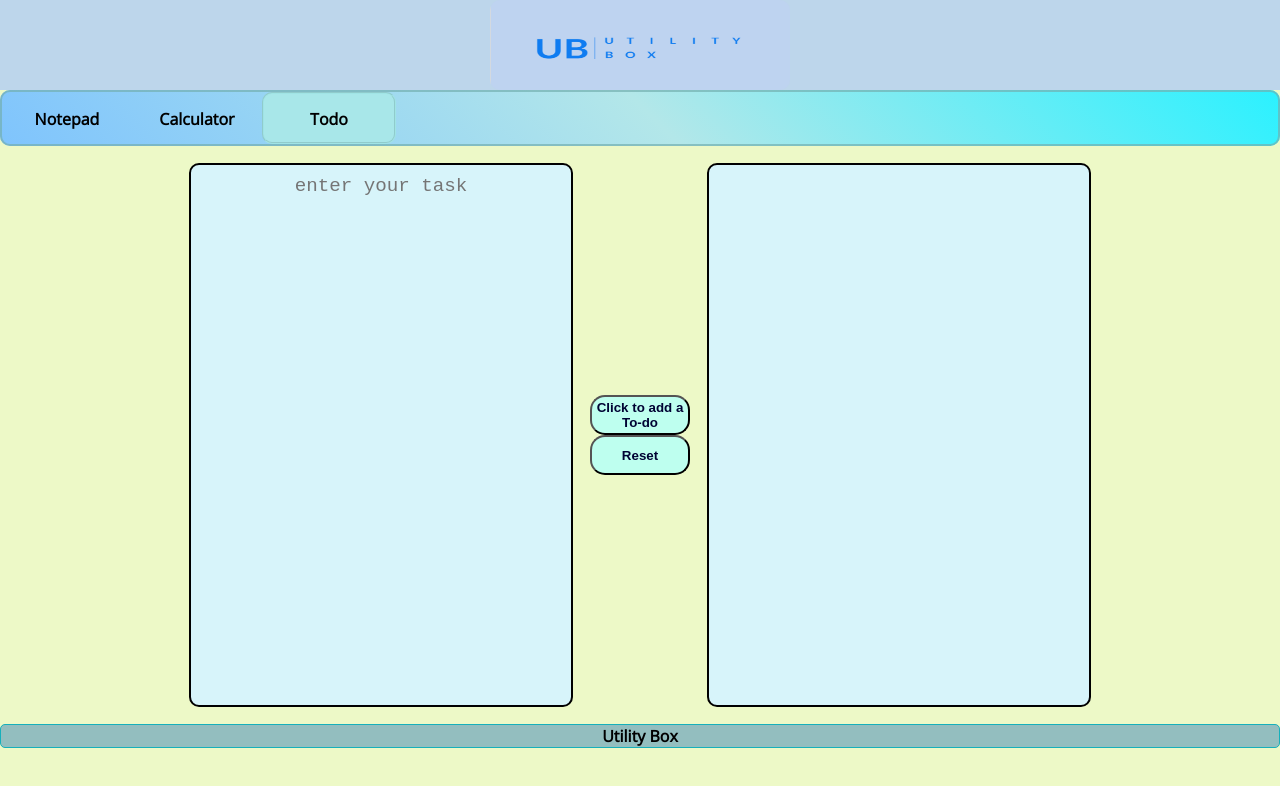
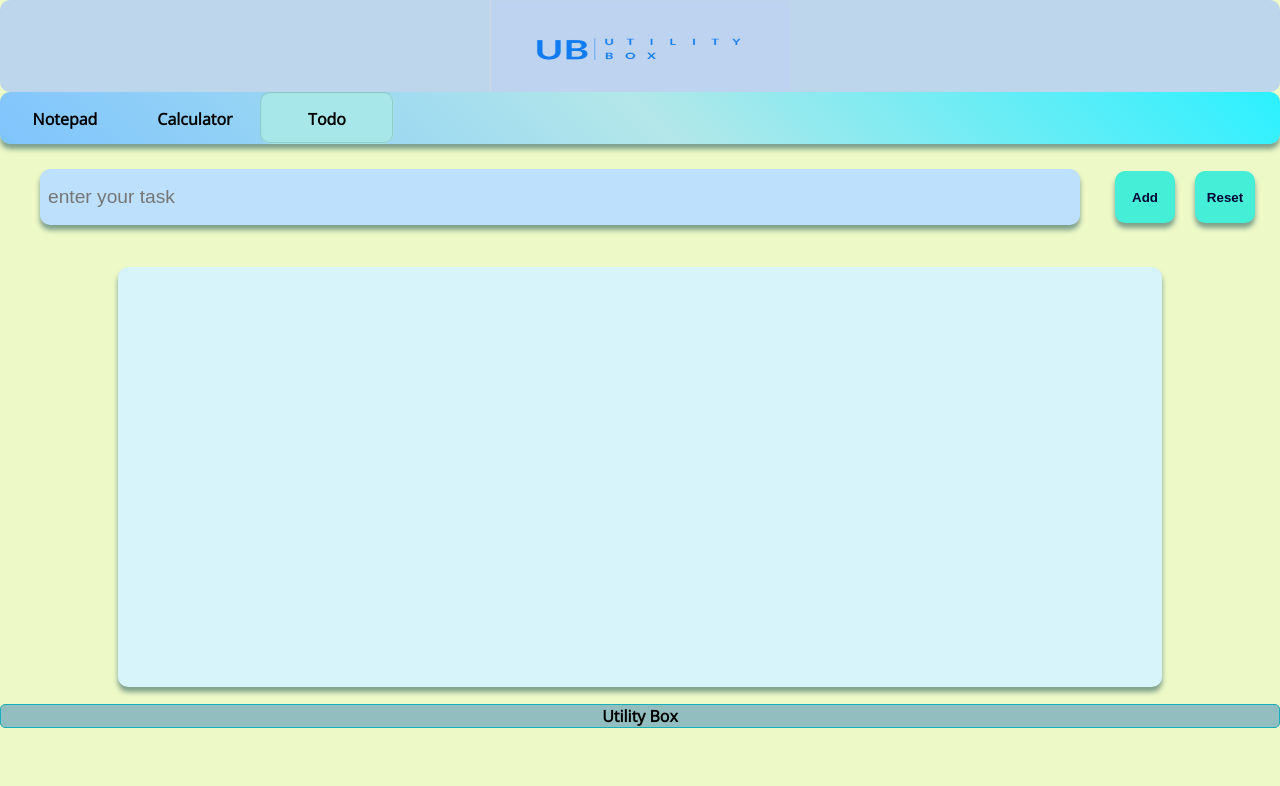
Before and after one commit to tarunkumarkushwaha/reactor-using-vite, a React (Vite) app: page /todo in a window 1280 px wide. Shown: the top 786 px of the page. Built offline with nearby package versions, Linux system fonts and the light colour scheme.

Commit message:
major UI change

```diff
--- a/src/App.css
+++ b/src/App.css
@@ -3,14 +3,16 @@
   padding: 0;
 }
 
-.appnamediv{
-background-color:#bdd6eb;
+.appnamediv {
+  background-color: #bdd6eb;
+  border: 1px groove #bdd6eb9a;
+  border-radius: 10px;
 }
 
 .appname {
   width: 300px;
   height: 90px;
-  border-radius: 10px;
+
 }
 
 ul {
@@ -18,8 +20,8 @@ ul {
   align-items: center;
   flex-direction: row;
   flex-wrap: wrap;
-  border: 2px solid rgba(115, 175, 175, 0.685);
   border-radius: 10px;
+  box-shadow: 0px 5px 5px rgba(13, 69, 77, 0.5);
 }
 
 li {
@@ -57,10 +59,14 @@ nav ul li a {
   margin: 50px;
 }
 
-.input1 {
-  height: 150px;
-  width: 250px;
+.input-todo {
+  margin: 25px;
+  padding: 6px;
+  height: 40px;
+  width: 80vw;
+  background-color: #bde0fd;
   font-size: larger;
+  line-height: 50px;
 }
 
 .flex-row-center {
@@ -77,7 +83,7 @@ nav ul li a {
   align-items: center;
 }
 
-.input2 {
+.input-modal {
   margin: 40px;
   height: 50px;
   width: 200px;
@@ -98,126 +104,149 @@ button {
   color: #000333;
   height: 40px;
   width: 100px;
+  margin: 5px;
   border-radius: 15px;
-  background-color:#beffef;
+  background-color: #5efdd5;
+  box-shadow: 0px 5px 5px rgba(13, 69, 77, 0.5);
 }
 
 button:active {
-  background-color: #44eed7;
+  background-color: #2b998a;
 }
 
-button:hover, select:hover {
-  border: 2px solid #000333;
+button:hover,
+select:hover {
+  border: 2px solid #005f57;
   transform: scale(1.05);
 }
 
-.calcbutton {
-  background-color:#60a2af;
-  font-size: 30px;
-  font-weight: bold;
-  width: 120px;
-  height: 60px;
+.todo-button {
+  height: 52px;
+  width: 60px;
+  background-color: #44eed7;
+  margin: 10px;
 }
 
 .text-center {
   text-align: center;
 }
 
+.border-transparent {
+  border: 2px solid transparent;
+  border-radius: 10px;
+}
+
+.border-groove-light {
+  border: 2px groove rgba(168, 168, 247, 0.5);
+  border-radius: 10px;
+}
+
+.shadow {
+  box-shadow: 0px 5px 5px rgba(13, 69, 77, 0.5);
+}
+
+.calculator {
+  background-color: #b4d7c6;
+  box-shadow: 0px 5px 5px rgba(13, 69, 77, 0.5);
+  margin: 8px auto;
+  padding: 10px;
+  width: 390px;
+}
+
 .calcdisplay {
   background-color: #ffffff;
   text-align: right;
   font-size: 50px;
-  font-weight: bolder;
+  font-weight: bold;
   margin: 5px 5px 15px 2px;
-  width: 353px;
+  width: 380px;
   height: 83px;
 }
 
-.border-black {
-  border-radius: 10px;
-  border: 2px solid rgb(0, 0, 0);
+.calcbutton {
+  background-color: #60a2af;
+  font-size: 30px;
+  font-weight: bold;
+  width: 120px;
+  height: 47px;
 }
 
-.border-groove-light{
-  border: 2px groove rgba(168, 168, 247, 0.5);
+.todo-display {
+  background-color: #d7f4fa;
   border-radius: 10px;
-}
-
-.calculator {
-  background-color:#b4d7c6;
-  margin: 8px auto;
-  padding: 10px;
-  width: 360px;
-}
-
-.outer {
-  background-color: #d7f4fa;
   margin: 17px;
   padding: 10px;
-  width: 360px;
-  height: 65vh;
+  width: 80vw;
+  height: 50vh;
   font-size: larger;
 }
 
-.outer2 {
+.notepad-display {
   background-color: #d9dce7;
   margin: 15px auto;
-  padding: 10px;
+  padding: 12px;
   width: 96vw;
-  height: 53vh;
+  height: 50vh;
   font-size: larger;
 }
 
-#btn-list{
- margin-top: 15px;
+#btn-list {
+  margin-top: 15px;
 }
 
-.to-do{
-  /* background-color: #6afcf4; */
+.to-do {
   text-align: left;
   padding: 5px;
   overflow-wrap: break-word;
 }
 
-.modal{
+.modal {
   position: absolute;
   top: 32vh;
   left: 25vw;
-  background-color: #2b99ffe7;
+  background-color: #a2eef8;
   padding: 10px 50px 0px 0px;
+  box-shadow: 0px 20px 40px rgb(8 8 8);
 }
-.cards{
+
+.select {
   margin: 1px;
   padding: 5px;
   font-size: 15px;
   font-weight: 550;
   color: #000333;
-  background-color:#beffef;
+  background-color: #5efdd5;
+  box-shadow: 0px 5px 5px rgba(13, 69, 77, 0.5);
   width: 100px;
   height: 40px;
 }
-.footer{
-  background-color:  #93bebf;
+
+.footer {
+  background-color: #93bebf;
   text-align: center;
   border: 1px solid rgb(22, 176, 187);
   border-radius: 5px;
 }
 
-textarea{
+textarea {
   resize: none;
 }
 
-.deletetodo{
-  cursor: pointer;
-  text-align: end;
+.deletetodo {
   cursor: pointer;
   border-radius: 10px;
   color: red;
-  background-color: #f7888894;
+  background-color: #f7efeffd;
   border: 1px solid #000108;
+  position: relative;
+  bottom: 30px;
+  left: 38vw;
 }
 
-.tododiv{
+.tododiv {
   background-color: #83c4f8;
+  border: 2px solid #39a6ff;
+  ;
   border-radius: 10px;
+  margin: 5px;
 }
--- a/src/Components/Calculator.jsx
+++ b/src/Components/Calculator.jsx
@@ -7,8 +7,8 @@ const Calculator = () => {
   }
   const change = (e) => {
     setOutput(e.target.value)
-    // sorry "=" button on keyboard donot work
-    console.log(Output)
+    // sorry "=" button on keyboard is not mapped, use enter key or "=" button on calculator to evaluate
+    // console.log(Output)
   }
   const result = () => {
     setOutput(eval(Output).toString())
@@ -16,29 +16,35 @@ const Calculator = () => {
   const clinicAllClear = () => {
     setOutput("")
   }
+  const onEnterPress = (e) => {
+    if (e.keyCode == 13 && e.shiftKey == false) {
+      // e.preventDefault();
+      result();
+    }
+  }
   return (
     <>
-      <Navbar/>
-      <div className="border-black calculator">
-        <input type="text" value={Output} className="calcdisplay border-black" onChange={change} />
-        <button value={7} className="calcbutton border-black" onClick={clicked}>7</button>
-        <button value={8} className="calcbutton border-black" onClick={clicked}>8</button>
-        <button value={9} className="calcbutton border-black" onClick={clicked}>9</button>
-        <button value={4} className="calcbutton border-black" onClick={clicked}>4</button>
-        <button value={5} className="calcbutton border-black" onClick={clicked}>5</button>
-        <button value={6} className="calcbutton border-black" onClick={clicked}>6</button>
-        <button value={1} className="calcbutton border-black" onClick={clicked}>1</button>
-        <button value={2} className="calcbutton border-black" onClick={clicked}>2</button>
-        <button value={3} className="calcbutton border-black" onClick={clicked}>3</button>
-        <button value={0} className="calcbutton border-black" onClick={clicked}>0</button>
-        <button value={"+"} className="calcbutton border-black" onClick={clicked}>+</button>
-        <button value={"."} className="calcbutton border-black" onClick={clicked}>.</button>
-        <button value={"-"} className="calcbutton border-black" onClick={clicked}>-</button>
-        <button value={"*"} className="calcbutton border-black" onClick={clicked}>x</button>
-        <button value={"/"} className="calcbutton border-black" onClick={clicked}>/</button>
-        <button value={"%"} className="calcbutton border-black" onClick={clicked}>remnder</button>
-        <button value={"clear"} className="calcbutton border-black" onClick={clinicAllClear}>clear</button>
-        <button value={"="} className="calcbutton border-black" onClick={result}>=</button>
+      <Navbar />
+      <div className="border-transparent calculator">
+        <input type="text" className="calcdisplay shadow border-transparent" onChange={change} value={Output} onKeyDown={onEnterPress} />
+        <button value={7} className="calcbutton border-transparent" onClick={clicked}>7</button>
+        <button value={8} className="calcbutton border-transparent" onClick={clicked}>8</button>
+        <button value={9} className="calcbutton border-transparent" onClick={clicked}>9</button>
+        <button value={4} className="calcbutton border-transparent" onClick={clicked}>4</button>
+        <button value={5} className="calcbutton border-transparent" onClick={clicked}>5</button>
+        <button value={6} className="calcbutton border-transparent" onClick={clicked}>6</button>
+        <button value={1} className="calcbutton border-transparent" onClick={clicked}>1</button>
+        <button value={2} className="calcbutton border-transparent" onClick={clicked}>2</button>
+        <button value={3} className="calcbutton border-transparent" onClick={clicked}>3</button>
+        <button value={0} className="calcbutton border-transparent" onClick={clicked}>0</button>
+        <button value={"+"} className="calcbutton border-transparent" onClick={clicked}>+</button>
+        <button value={"."} className="calcbutton border-transparent" onClick={clicked}>.</button>
+        <button value={"-"} className="calcbutton border-transparent" onClick={clicked}>-</button>
+        <button value={"*"} className="calcbutton border-transparent" onClick={clicked}>x</button>
+        <button value={"/"} className="calcbutton border-transparent" onClick={clicked}>/</button>
+        <button value={"%"} className="calcbutton border-transparent" onClick={clicked}>remnder</button>
+        <button value={"clear"} className="calcbutton border-transparent" onClick={clinicAllClear}>clear</button>
+        <button value={"="} className="calcbutton border-transparent" onClick={result}>=</button>
       </div>
     </>
   )
--- a/src/Components/Notepad/Replacemodal.jsx
+++ b/src/Components/Notepad/Replacemodal.jsx
@@ -10,17 +10,17 @@ const Replacemodal = ({ prevword, newword, setPrevword, setNewword, closemodal }
   return (
     <>
       {/* no fade effect  */}
-      <div className='modal border-black flex-row-center'>
+      <div className='modal border-transparent flex-row-center'>
         <input
           type="text"
-          className="text-center border-black input2"
+          className="text-center border-transparent input-modal"
           placeholder="Word to be replaced"
           value={prevword}
           onChange={onchange1}
         ></input>
         <input
           type="text"
-          className="text-center border-black input2"
+          className="text-center border-transparent input-modal"
           placeholder="Replace with"
           value={newword}
           onChange={onchange2}
--- a/src/Components/Todo.jsx
+++ b/src/Components/Todo.jsx
@@ -1,12 +1,12 @@
-import React, { useState } from "react";
+import React, { useState, useEffect } from "react";
 import Navbar from "./navbar";
 
 const Todo = () => {
-  let num = localStorage.getItem("items") ? localStorage.getItem("items").split(",") : []
+  // let num = localStorage.getItem("items") ? localStorage.getItem("items").split(",") : []
 
   // states
   const [item, setItem] = useState("");
-  const [todo, setTodo] = useState(num);
+  const [todo, setTodo] = useState(JSON.parse(localStorage.getItem('items')) || []);
 
   // display change event
   const displaychange = (e) => {
@@ -21,47 +21,49 @@ const Todo = () => {
     })
     setItem('')
     // save to localStorage
-    localStorage.setItem("items", todo)
+    localStorage.setItem("items", JSON.stringify(todo))
   }
   const Delete = (a) => {
     setTodo([])
-    localStorage.removeItem("items")
+    localStorage.clear()
   }
   const deletetodo = (a) => {
     setTodo(todo.filter((e) => { return e !== a }))
+    localStorage.setItem('items', JSON.stringify(todo));
   }
   const onEnterPress = (e) => {
     if (e.keyCode == 13 && e.shiftKey == false) {
       e.preventDefault();
-      //   addtodo();
-      alert(localStorage.getItem("items"))
+      addtodo();
     }
-
   }
+  useEffect(() => {
+    localStorage.setItem('items', JSON.stringify(todo));
+  }, [todo]);
 
   return (
     <>
       <Navbar />
-      <div className="flex-row-center">
-        <textarea
-          rows="4" cols="30"
-          value={item}
-          onChange={displaychange}
-          onKeyDown={onEnterPress}
-          placeholder="enter your task"
-          className="outer text-center border-black input1"
-        ></textarea>
-        <div className="flex-column-center">
-          <button className="text-center" onClick={addtodo}>
-            Click to add a To-do
+      <div className="flex-column-center">
+        <div className="flex-row-center">
+          <input
+            type="text"
+            value={item}
+            onChange={displaychange}
+            onKeyDown={onEnterPress}
+            placeholder="enter your task"
+            className="border-transparent shadow input-todo"
+          ></input>
+          <button className="text-center border-transparent shadow todo-button" onClick={addtodo}>
+            Add
           </button>
-          <button className="text-center" onClick={Delete}>
+          <button className="text-center border-transparent shadow todo-button" onClick={Delete}>
             Reset
           </button>
         </div>
-        <div className="outer text-center border-black">
+        <div className="todo-display shadow text-center">
           {todo.map((a) => {
-            return <div key={todo.indexOf(a) + 1} className="tododiv border-black">
+            return <div key={todo.indexOf(a) + 1} className="tododiv">
               <p className="to-do" id={todo.indexOf(a) + "todoitem"}> {" "}
                 {todo.indexOf(a) + 1}. {a}
               </p>
```
Also changed, not shown: src/Components/Notepad/Notepad.jsx (+17 -17 lines).
